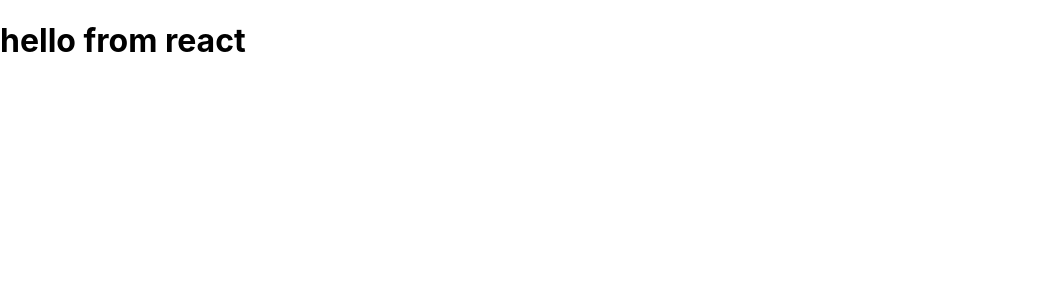
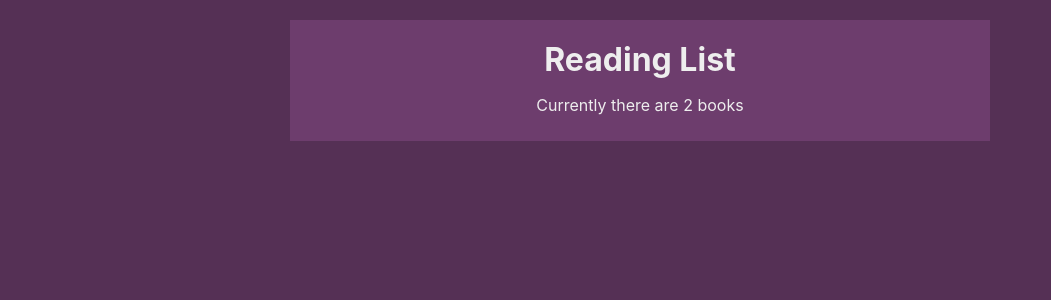
Before and after one commit to Abhishek971999/reading-list-app, a React (Create React App) app in the folder reading-lis-app/: page / in a window 1280 px wide. Shown: the top 300 px of the page, without its empty margins (0-1051 px from the left). Built offline with nearby package versions, Linux system fonts and the light colour scheme.

Commit message:
components/context created

```diff
--- a/reading-lis-app/package.json
+++ b/reading-lis-app/package.json
@@ -8,7 +8,8 @@
     "@testing-library/user-event": "^7.2.1",
     "react": "^16.12.0",
     "react-dom": "^16.12.0",
-    "react-scripts": "3.3.0"
+    "react-scripts": "3.3.0",
+    "react-uuid": "^1.0.2"
   },
   "scripts": {
     "start": "react-scripts start",
--- a/reading-lis-app/src/App.js
+++ b/reading-lis-app/src/App.js
@@ -1,8 +1,12 @@
 import React from 'react';
+import BookContextProvider from './contexts/BookContext';
+import Navbar from './components/Navbar';
 function App() {
   return (
     <div className='App'>
-      <h1>hello from react</h1>
+      <BookContextProvider>
+        <Navbar />
+      </BookContextProvider>
     </div>
   );
 }
--- /dev/null
+++ b/reading-lis-app/src/components/Navbar.js
@@ -0,0 +1,13 @@
+import React, { useContext } from 'react';
+import { BookContext } from '../contexts/BookContext';
+const Navbar = () => {
+  const { books } = useContext(BookContext);
+  return (
+    <div className='navbar'>
+      <h1>Reading List</h1>
+      <p>Currently there are {books.length} books</p>
+    </div>
+  );
+};
+
+export default Navbar;
--- /dev/null
+++ b/reading-lis-app/src/contexts/BookContext.js
@@ -0,0 +1,24 @@
+import React, { createContext, useState } from 'react';
+import uuid from 'uuid/v1';
+export const BookContext = createContext();
+const BookContextProvider = props => {
+  const [books, setBooks] = useState([
+    { title: 'name of the wind', author: 'patrick rothfuss', id: 1 },
+    { title: 'the final empire', author: 'brandon sanderson', id: 2 }
+  ]);
+
+  const addBooks = (title, author) => {
+    setBooks([...books], { title, author, id: uuid() });
+  };
+
+  const deleteBooks = id => {
+    setBooks(books.filter(book => book.id !== id));
+  };
+  return (
+    <BookContext.Provider value={{ books, addBooks, deleteBooks }}>
+      {props.children}
+    </BookContext.Provider>
+  );
+};
+
+export default BookContextProvider;
--- a/reading-lis-app/src/index.css
+++ b/reading-lis-app/src/index.css
@@ -1,13 +1,24 @@
 body {
   margin: 0;
-  font-family: -apple-system, BlinkMacSystemFont, 'Segoe UI', 'Roboto', 'Oxygen',
-    'Ubuntu', 'Cantarell', 'Fira Sans', 'Droid Sans', 'Helvetica Neue',
+  font-family: -apple-system, BlinkMacSystemFont, "Segoe UI", "Roboto", "Oxygen",
+    "Ubuntu", "Cantarell", "Fira Sans", "Droid Sans", "Helvetica Neue",
     sans-serif;
   -webkit-font-smoothing: antialiased;
   -moz-osx-font-smoothing: grayscale;
+  background: #553055;
 }
-
-code {
-  font-family: source-code-pro, Menlo, Monaco, Consolas, 'Courier New',
-    monospace;
+.App{
+  background: #4c2a4c;
+  margin: 20px auto;
+  width: 90%;
+  max-width: 700px;
+  color: #eee;
 }
+.navbar{
+  padding: 10px 20px;
+  text-align: center;
+  background: #6d3d6d
+}
+.navbar h1{
+  margin: 10px 0;
+}
```
Also changed, not shown: reading-lis-app/src/setupTests.js (deleted, +0 -5 lines), reading-lis-app/src/components/BookDetails.js (added), reading-lis-app/src/components/BookForm.js (added), reading-lis-app/src/components/BookList.js (added), 1 other file (tests, documents, lock files or other folders).
